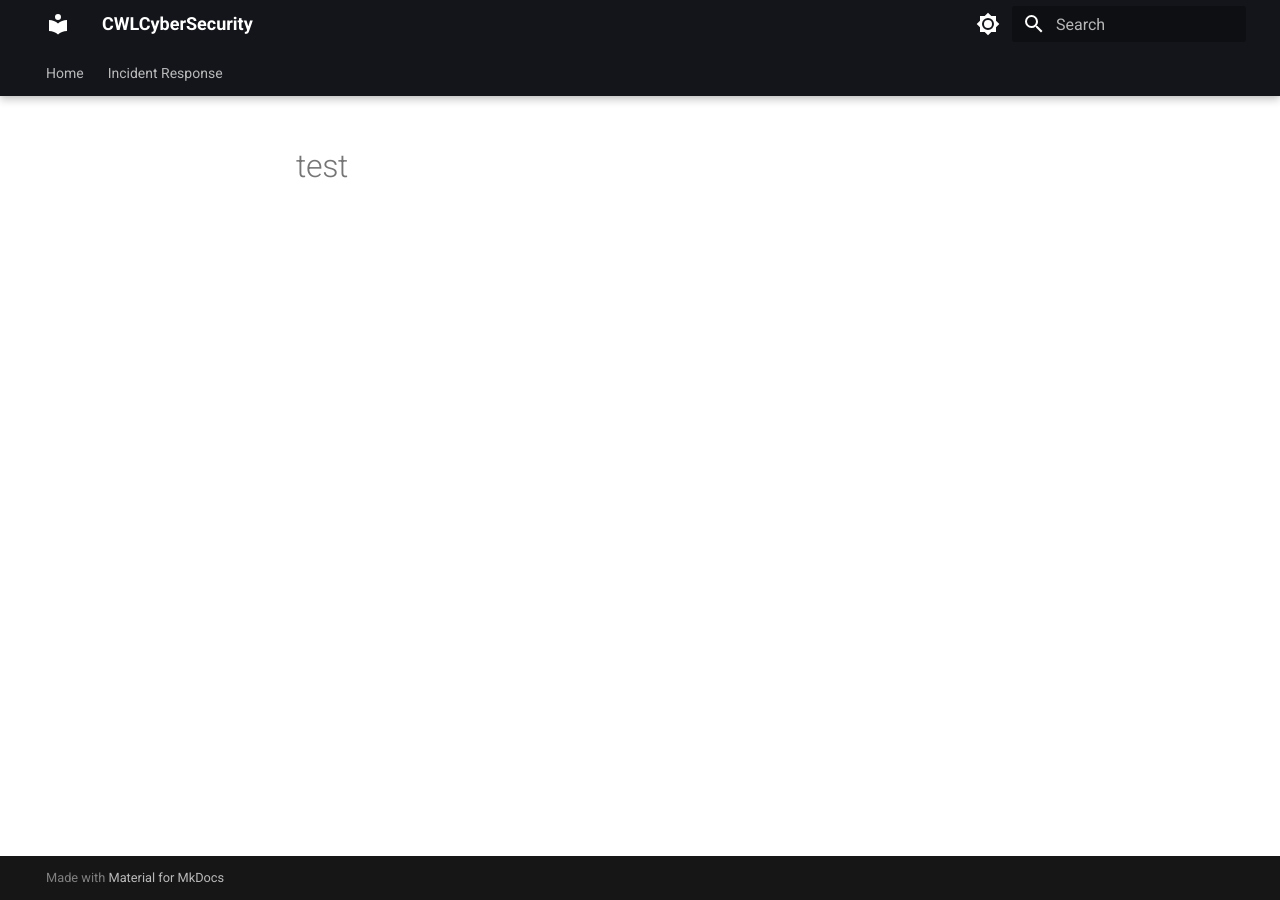
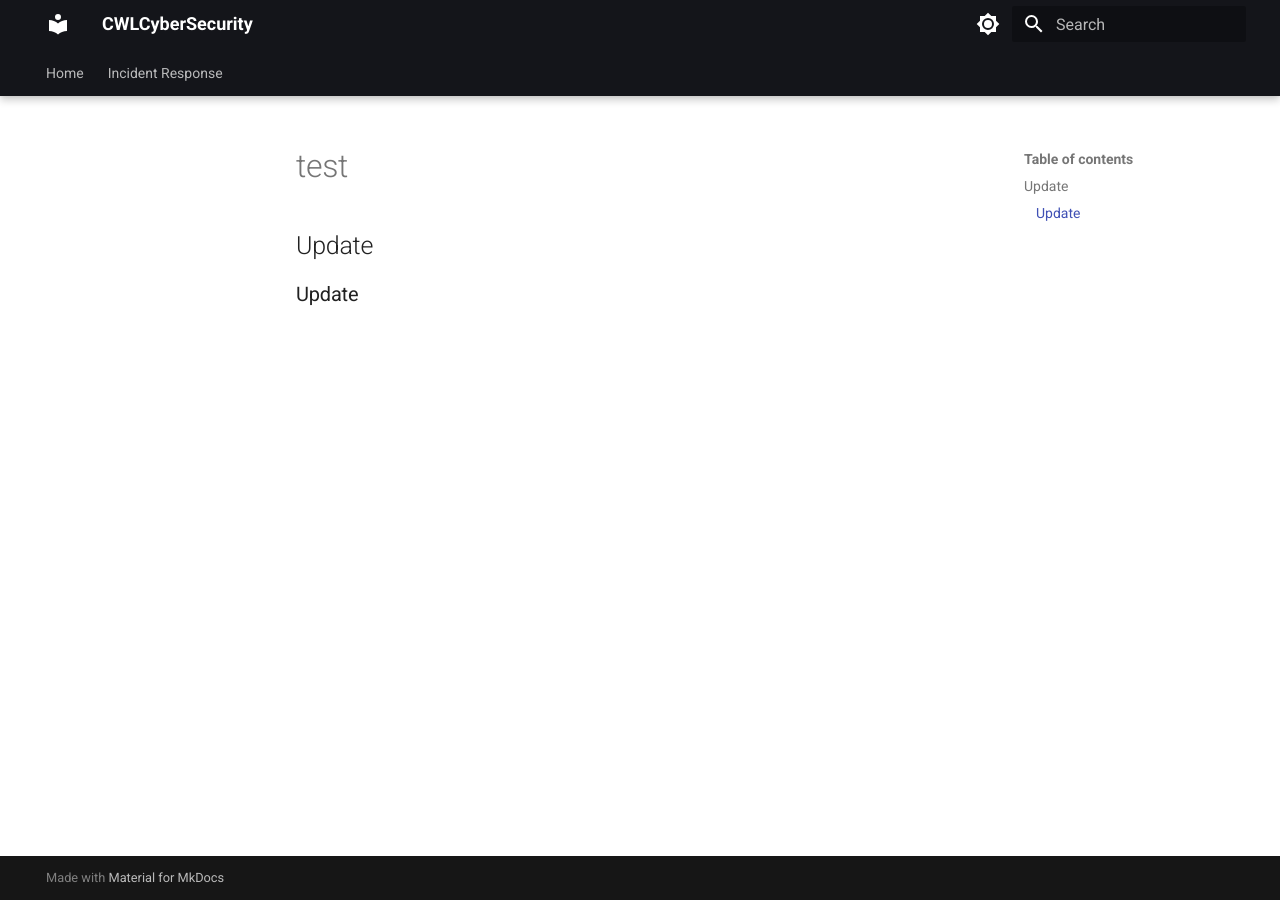
Before and after one commit to cwlangford/Projects, an MkDocs documentation site: the page built from docs/IncidentResponse/WindowsForensics/windows_useractivity.md, in a window 1280 px wide. Built offline with MkDocs 1.6.1 and Material for MkDocs 9.7.7, drawn with Linux system fonts in a browser that asks for light colours.

Commit message:
test_cname

```diff
--- a/docs/IncidentResponse/WindowsForensics/windows_useractivity.md
+++ b/docs/IncidentResponse/WindowsForensics/windows_useractivity.md
@@ -1 +1,5 @@
 #test
+
+## Update
+
+### Update
```
Also changed, not shown: 2 other files.
